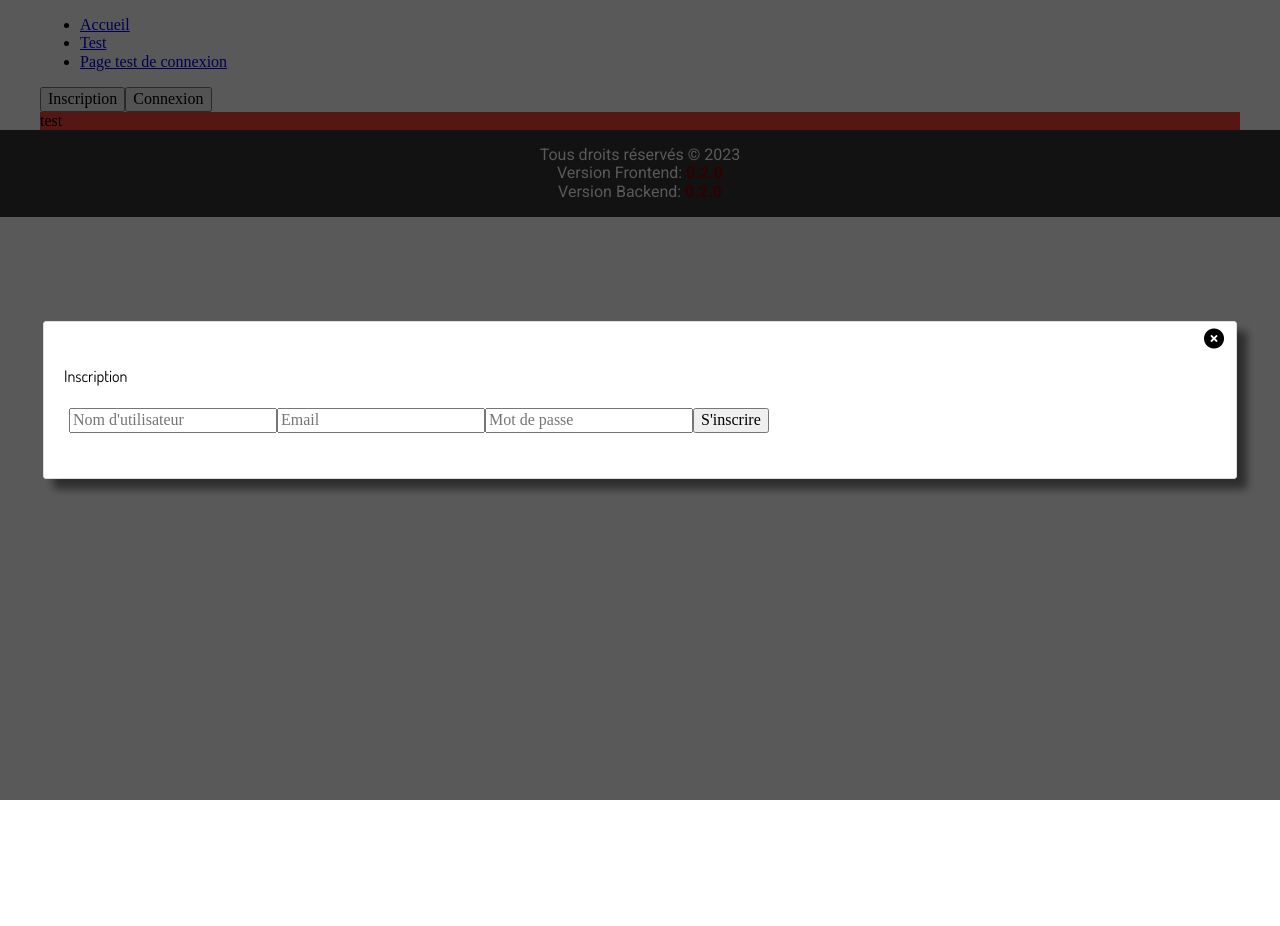
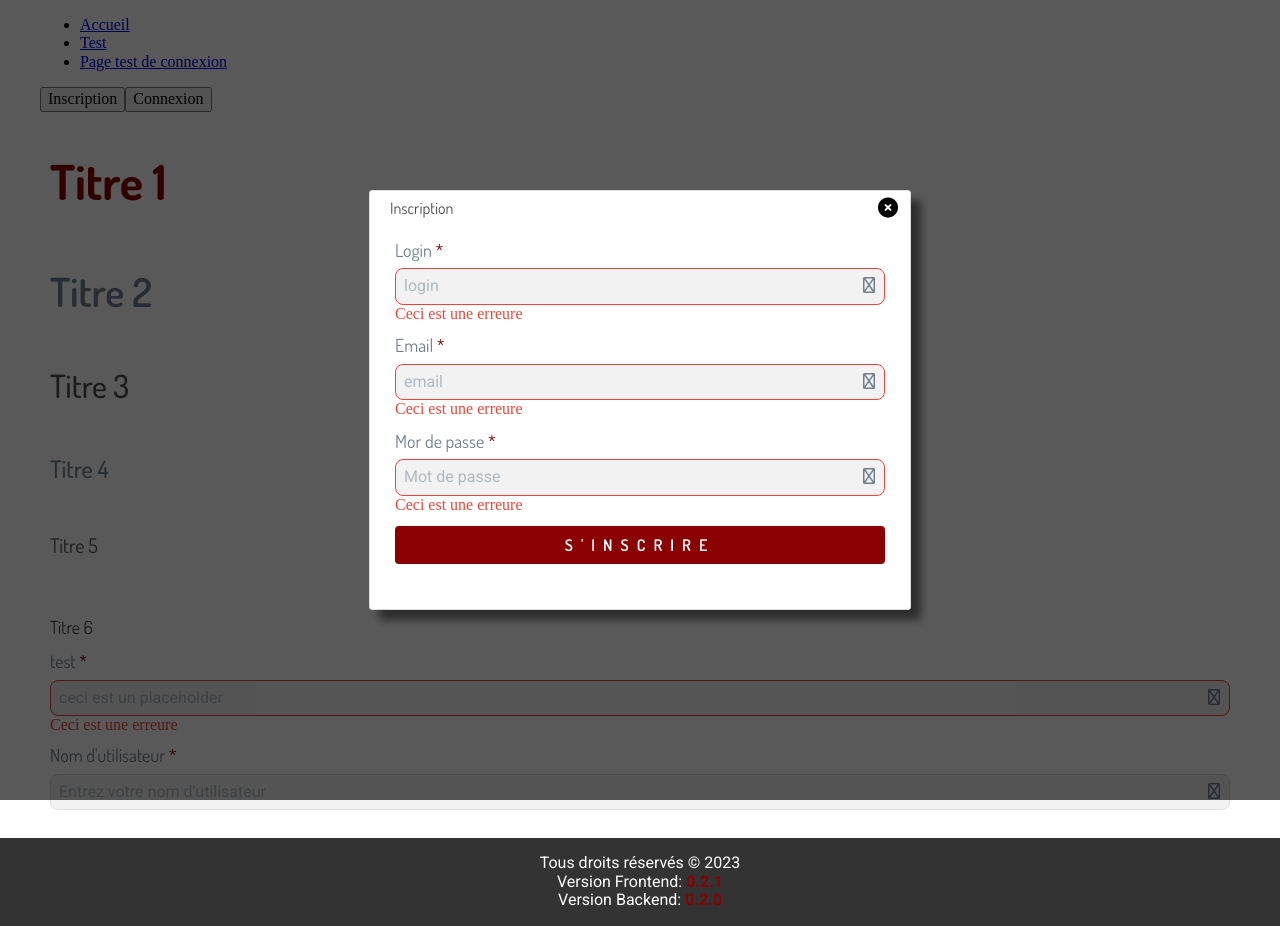
Before and after one commit to Kamicron/API_RandomUser_front, a Nuxt app: page /test in a window 1280 px wide. Both pictures are taken after a click on the button "Inscription". Before the commit the page ends 800 px from the top, so only its background shows below. Built offline with nearby package versions, Linux system fonts and the light colour scheme.

Commit message:
dev: input components

```diff
--- a/assets/scss/button.scss
+++ b/assets/scss/button.scss
@@ -1,6 +1,6 @@
 .button {
   width: auto;
-  margin: 50px 0;
+  // margin: 50px 0;
   padding: 10px 20px;
   background-color: $main-color; // Couleur de fond rouge
   color: white; // Couleur du texte blanc
--- /dev/null
+++ b/assets/scss/title.scss
@@ -0,0 +1,47 @@
+// Titres principaux avec couleur principale et plus grand poids
+h1 {
+  font-size: $font-size-5xl;
+  font-weight: $font-weight-bold;
+  color: $main-color;
+  margin-bottom: $spacing-md;
+}
+
+// Sous-titres avec une taille un peu plus petite et un poids moyen
+h2 {
+  font-size: $font-size-4xl;
+  font-weight: $font-weight-semibold;
+  color: $secondary-color;
+  margin-bottom: $spacing-sm;
+}
+
+// Titres de section avec une taille moyenne et un poids régulier
+h3 {
+  font-size: $font-size-3xl;
+  font-weight: $font-weight-medium;
+  color: $dark-gray-color;
+  margin-bottom: $spacing-xs;
+}
+
+// Sous-sections ou titres intermédiaires
+h4 {
+  font-size: $font-size-2xl;
+  font-weight: $font-weight-medium;
+  color: $secondary-color;
+  margin-bottom: $spacing-xs;
+}
+
+// Titres moins importants ou légendes
+h5 {
+  font-size: $font-size-xl;
+  font-weight: $font-weight-regular;
+  color: $dark-gray-color;
+  margin-bottom: $spacing-xs;
+}
+
+// Titres secondaires ou annotations
+h6 {
+  font-size: $font-size-lg;
+  font-weight: $font-weight-light;
+  color: $black-color;
+  margin-bottom: $spacing-xxs;
+}
--- a/components/card-component.vue
+++ b/components/card-component.vue
@@ -127,7 +127,7 @@ h1 {
 .character-card {
   width: 400px;
   background: $card_color_main;
-  box-shadow: 0px $spacing-sm $spacing-lg -$spacing-xxs rgba(0, 0, 0, 0.1);
+  box-shadow: 0px $spacing-sm $spacing-lg $spacing-xxs rgba(0, 0, 0, 0.1);
   border-radius: $spacing-md;
   overflow: hidden;
   display: flex;
@@ -136,7 +136,7 @@ h1 {
 }
 
 .character-card:hover {
-  transform: translateY(-$spacing-xxs);
+  transform: translateY($spacing-xxs);
 }
 
 .card-left {
@@ -251,7 +251,7 @@ h2 {
 .loader-container {
   width: 400px; // Ou une largeur fixe, selon votre design
   height: 200px; // Ou une hauteur fixe, selon votre design
-  box-shadow: 0px $spacing-sm $spacing-lg -$spacing-xxs rgba(0, 0, 0, 0.1);
+  box-shadow: 0px $spacing-sm $spacing-lg $spacing-xxs rgba(0, 0, 0, 0.1);
   border-radius: $spacing-md;
   // border: 1px solid black;
   // margin: 20px;
--- a/components/footer/api-footer-copywrite.vue
+++ b/components/footer/api-footer-copywrite.vue
@@ -2,7 +2,7 @@
 import MarkdownIt from 'markdown-it';
 const config = useRuntimeConfig();
 
-const frontendVersion = ref("0.2.0");
+const frontendVersion = ref("0.2.1");
 const backendVersion = ref("0.2.0");
 
 const markdownContent = ref("");
--- a/components/global/header/authentification.vue
+++ b/components/global/header/authentification.vue
@@ -4,24 +4,24 @@
     <Alert ref="alertRef" />
 
     <!-- Modal Inscription -->
-    <ModalAruModal :is-open="isModalInscriptionOpen" title="Inscription"
+    <ModalAruModal max-width="500px" :is-open="isModalInscriptionOpen" title="Inscription"
       @close="closeModalInscription">
-      <form @submit.prevent="handleInscription">
-        <input type="text" v-model="user.login" placeholder="Nom d'utilisateur" required />
-        <input type="email" v-model="user.email" placeholder="Email" required />
-        <input type="password" v-model="user.password" placeholder="Mot de passe" required />
-        <button type="submit">S'inscrire</button>
+      <form class="formulaire" @submit.prevent="handleInscription">
+        <InputAruInput type="text" label="Login" v-model="user.login" required :icon="{name:'home', type:'regular'}" error="Ceci est une erreure" placeholder="login"/>
+        <InputAruInput type="email" label="Email" v-model="user.email" required :icon="{name:'home', type:'regular'}" error="Ceci est une erreure" placeholder="email"/>
+        <InputAruInput type="password" label="Mor de passe" v-model="user.password" required :icon="{name:'home', type:'regular'}" error="Ceci est une erreure" placeholder="Mot de passe"/>
+        <button class="button" type="submit">S'inscrire</button>
       </form>
     </ModalAruModal>
 
 
     <!-- Modal Connexion -->
-    <ModalAruModal :is-open="isModalConnexionOpen" title="Connexion"
+    <ModalAruModal max-width="500px" :is-open="isModalConnexionOpen" title="Connexion"
       @close="closeModalConnexion">
-        <form @submit.prevent="handleLogin">
-          <input type="email" v-model="credentials.email" placeholder="Email" required />
-          <input type="password" v-model="credentials.password" placeholder="Mot de passe" required />
-          <button type="submit">Se connecter</button>
+        <form class="formulaire" @submit.prevent="handleLogin" novalidate >
+          <InputAruInput type="email" label="Email" v-model="credentials.email" required :icon="{name:'home', type:'regular'}" :error="errorMessages.email" placeholder="adresse mail"/>
+          <InputAruInput type="password" label="Mot de passe" v-model="credentials.password" required :icon="{name:'home', type:'regular'}" :error="errorMessages.password" placeholder="mot de passe"/>
+          <button class="button" type="submit">Se connecter</button>
         </form>
       </ModalAruModal>
 
@@ -81,6 +81,32 @@ const credentials = ref({
   password: '',
 });
 
+
+const errorMessages = ref({
+  email: '',
+  password: '',
+});
+
+const validateEmail = (email) => {
+
+  console.log('email', email);
+
+  if (!email) {
+    return 'Le champ Email est requis.';
+  } else if (!email.includes('@') || !email.includes('.')) {
+    return 'Le format de l\'email est incorrect.';
+  }
+  return '';
+};
+
+const validatePassword = (password) => {
+  if (!password) {
+    return 'Le champ Mot de passe est requis.';
+  }
+  // Ajoutez d'autres validations si nécessaire.
+  return '';
+};
+
 // Fonction pour fermer le dialogue si aucune erreur n'est survenue
 async function trySubmitForm(submitFunction: () => Promise<boolean>) {
   const isSuccessful = await submitFunction();
@@ -109,6 +135,8 @@ const handleInscription = async () => {
 
 // Gestionnaire d'événements pour le formulaire de connexion
 const handleLogin = async () => {
+  errorMessages.value.email = validateEmail(credentials.value.email);
+  errorMessages.value.password = validatePassword(credentials.value.password);
   const isSuccessful = await trySubmitForm(async () => {
     try {
       const response = await axios.post(`http://${config.public.backBaseUrl}:${config.public.backPort}/users/connexion`, credentials.value);
@@ -146,5 +174,10 @@ onMounted(loadUserFromSession);
 </script>
 
 <style lang="scss" scoped>
-// Votre CSS ici pour styliser le formulaire
+.formulaire {
+  display: flex;
+  flex-direction: column;
+  justify-content: center;
+  gap: $spacing-sm;
+}
 </style>
--- /dev/null
+++ b/components/global/input/aru-input.vue
@@ -0,0 +1,145 @@
+<template>
+  <div class="aruInput">
+    <label :for="inputId">
+      {{ label }}
+      <span v-if="required" class="required-indicator">*</span>
+    </label>
+    <div class="input-container">
+      <input :id="inputId" :class="['input-base', borderClass, { 'input-required': required }]" :type="type" :placeholder="placeholder" v-model="inputValue" :required="required" />
+      <fa v-if="icon" class="icon" :icon="icon.name" :type="icon.type" />
+    </div>
+    <span v-if="error" class="error">{{ error }}</span>
+    <span v-else class="no-error"></span>
+  </div>
+</template>
+
+<script setup lang="ts">
+import { ref, computed } from 'vue';
+
+const props = defineProps({
+  label: String,
+  type: String,
+  modelValue: String,
+  placeholder: String,
+  error: String,
+  required: Boolean,
+  icon: Object // { name: String, type: String }
+});
+
+const emits = defineEmits(['update:modelValue']);
+
+const inputId = 'input-' + Math.random().toString(36).substr(2, 9);
+const inputValue = ref('');
+
+
+const borderClass = computed(() => props.error ? 'input-error' : 'input-default');
+
+watch(inputValue, (newValue) => {
+  emits('update:modelValue', newValue);
+});
+
+watch(() => props.modelValue, (newVal) => {
+  if (newVal !== inputValue.value) {
+    inputValue.value = newVal;
+  }
+});
+</script>
+
+<style lang="scss" scoped>
+@mixin transition-effect {
+  transition: border-color 0.3s ease, box-shadow 0.3s ease;
+}
+
+label {
+  display: block;
+  font-family: $font-family-dosis;
+  font-size: $font-size-lg;
+  margin-bottom: $spacing-xs;
+  color: $secondary-color;
+}
+
+.required-indicator {
+  color: $main-color;
+}
+
+.input-container {
+  position: relative;
+  display: flex;
+  align-items: center;
+}
+
+// Styles de base pour l'input
+.input-base {
+  width: 100%;
+  padding: $spacing-xs;
+  font-family: $font-family-roboto;
+  font-size: $font-size-base;
+  color: $secondary-color;
+  background-color: $white-color;
+  border: 1px solid $light-gray-color;
+  border-radius: $spacing-xs;
+  @include transition-effect;
+
+  &:focus {
+    outline: none;
+    box-shadow: 0 0 8px rgba($main-color, 0.2);
+  }
+
+  &::placeholder {
+    color: $secondary-color;
+    opacity: 0.5;
+  }
+}
+
+.input-required {
+  @extend .input-base;
+  &:after {
+    content: '*';
+    position: absolute;
+    right: 10px;
+    color: $danger-color;
+  }
+}
+
+.icon {
+  position: absolute;
+  right: 10px;
+  color: $secondary-color;
+}
+
+// Classes dynamiques pour les états de l'input
+.input-default {
+  @extend .input-base;
+  &:focus {
+    border-color: $main-color;
+  }
+}
+
+.input-error {
+  @extend .input-base;
+  border-color: $danger-color;
+
+  &:focus {
+    border-color: $danger-color;
+    box-shadow: 0 0 8px rgba($danger-color, 0.2);
+  }
+}
+
+label:hover {
+  color: $main-color;
+  cursor: pointer;
+}
+
+.error {
+  color: $danger-color;
+  margin-top: $spacing-xs;
+}
+
+.no-error {
+  ::after{
+    content: '';
+    height: 20px;
+  }
+  padding: 20px;
+}
+</style>
--- a/components/global/modal/aru-modal.vue
+++ b/components/global/modal/aru-modal.vue
@@ -1,11 +1,14 @@
 <template>
   <Teleport to="body">
     <Transition name="modal">
-      <div v-if="isOpen" ref="modalMask" class="modal-mask" :style="`--max-width: ${maxWidth}`" @mousedown="closeModalOutside">
-        <div :class="['modal-wrapper', confirmationStyle ? 'confirmationStyle' : '']" @mousedown.stop>
+      <div v-if="isOpen" ref="modalMask" class="modal-mask" :style="`--max-width: ${maxWidth}`"
+        @mousedown="closeModalOutside">
+        <div :style="`max-width: ${maxWidth}`" :class="['modal-wrapper', confirmationStyle ? 'confirmationStyle' : '']" @mousedown.stop>
           <div class="modal-container">
             <h5>{{ refTitle }}</h5>
-            <button class="modal-close-button" @click="closeModal"><fa icon="circle-xmark" /></button>
+            <button class="modal-close-button" @click="closeModal">
+              <fa icon="circle-xmark" />
+            </button>
             <div class="modal-content">
               <slot></slot>
             </div>
@@ -41,6 +44,7 @@ const props = defineProps({
 })
 
 const refTitle = ref<string>(props.title)
+console.log('props.maxWidth', props.maxWidth);
 
 const modalMask = ref<HTMLElement | null>(null)
 const emitEvent = defineEmits(['close'])
@@ -89,11 +93,21 @@ const closeModalOutside = (event: MouseEvent) => {
   box-shadow: 10px 10px 8px rgba(0, 0, 0, 0.5);
   border-radius: 3px;
   transition: all 0.3s ease;
+  padding-top: 10px;
+
+
+  .modal-container {
+
+    h5 {
+      margin-top: 0;
+    }
+  }
 }
 
 .confirmationStyle {
   width: auto;
 }
+
 .modal-close-button {
   position: absolute;
   right: 0;
@@ -102,6 +116,7 @@ const closeModalOutside = (event: MouseEvent) => {
   border: none;
   font-size: 20px;
   margin: 5px 6px;
+  cursor: pointer;
 }
 
 .modal-content {
@@ -110,7 +125,9 @@ const closeModalOutside = (event: MouseEvent) => {
   // overflow: visible;
   margin: 20px 0;
   padding: 5px;
+  position: relative;
 }
+
 .modal-enter-from {
   opacity: 0;
 }
@@ -135,5 +152,4 @@ h5 {
   text-transform: none;
   margin-bottom: 20px;
   padding-right: 25px;
-}
-</style>
+}</style>
--- a/nuxt.config.ts
+++ b/nuxt.config.ts
@@ -27,6 +27,8 @@ export default defineNuxtConfig({
                 @import "@/assets/scss/variables/typographie.scss";
                 @import "@/assets/scss/variables/font.scss";
                 @import "@/assets/scss/button.scss";
+                @import "@/assets/scss/title.scss";
+                @import "@/assets/scss/input.scss";
                 `,
             },
         },
--- a/pages/test.vue
+++ b/pages/test.vue
@@ -1,6 +1,18 @@
 <template>
-  <div>
-test
+  <div class="flex">
+    <h1>Titre 1</h1>
+    <h2>Titre 2</h2>
+    <h3>Titre 3</h3>
+    <h4>Titre 4</h4>
+    <h5>Titre 5</h5>
+    <h6>Titre 6</h6>
+    <InputAruInput label="test" required :icon="{name:'home', type:'regular'}" error="Ceci est une erreure" placeholder="ceci est un placeholder"/>
+    <InputAruInput
+      label="Nom d'utilisateur"
+      placeholder="Entrez votre nom d'utilisateur"
+      :required="true"
+      :icon="{ name: 'home', type: 'regular' }"
+    />
   </div>
 </template>
 
@@ -13,7 +25,10 @@ console.log('Port:', config.public.port);
 
 
 <style lang="scss" scoped>
-div {
-  background-color: $danger-color;
+.flex {
+  display: flex;
+  flex-direction: column;
+  gap: 10px;
+  margin: 10px;
 }
 </style>
```
Also changed, not shown: assets/scss/input.scss (added, +23 -0 lines), public/CHANGELOG.md.
